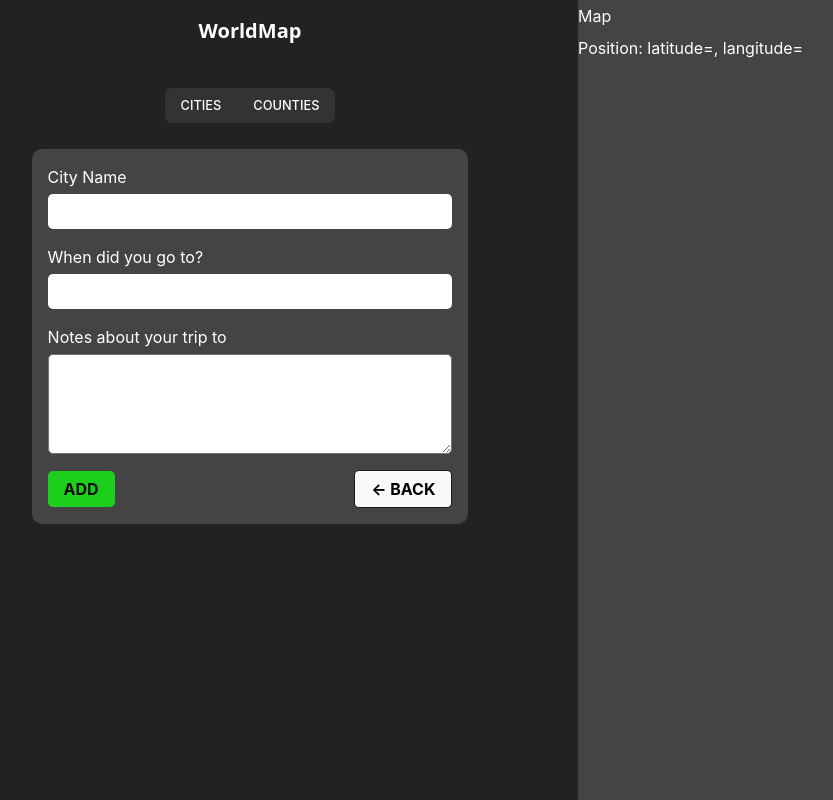
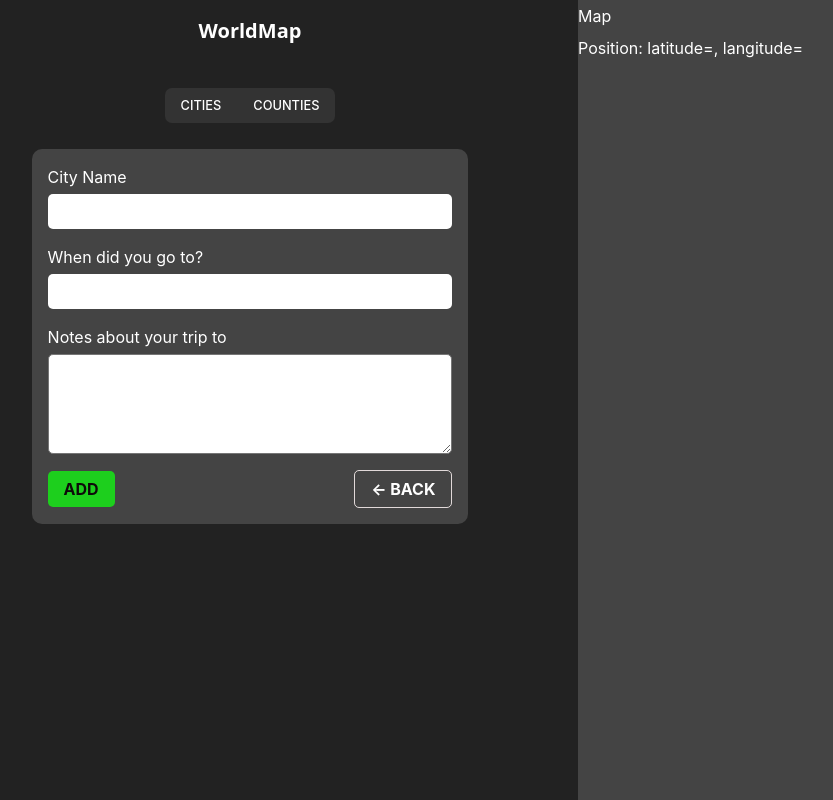
Before and after one commit to Cleve-keem/worldMap, a React (Vite) app: page /app/form in a window 1280 px wide. Shown: the whole page, without its empty margins (78-911 px from the left). Built offline with nearby package versions, Linux system fonts and the light colour scheme.

Commit message:
adjusted-the-buttons

```diff
--- a/src/Components/Button.module.css
+++ b/src/Components/Button.module.css
@@ -1,5 +1,5 @@
 .btn{
-    /* color: inherit; */
+    color: inherit;
     text-transform: uppercase;
     padding: 0.5rem 1rem;
     border-radius: 5px;
@@ -15,8 +15,8 @@
 
 .back{
     font-weight: 700;
-    background-color: none;
-    border: 1px solid rgba(0, 0, 0, 0.89);
+    background-color: transparent;
+    border: 1px solid rgba(245, 236, 236, 0.89);
 }
 
 .position{
```
